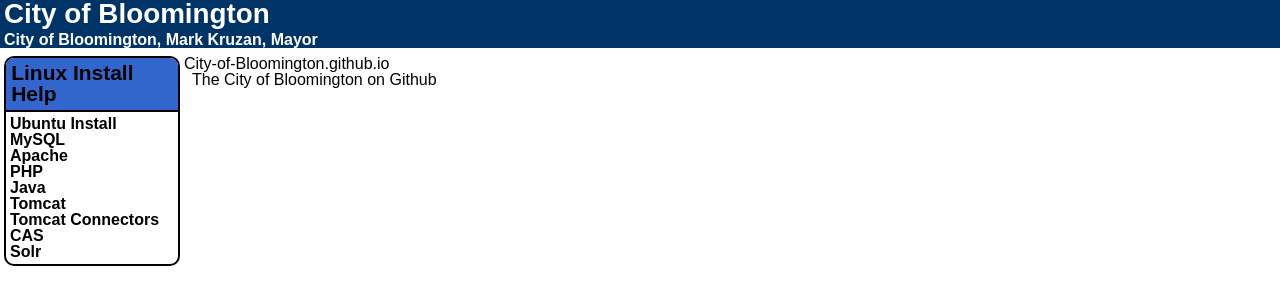
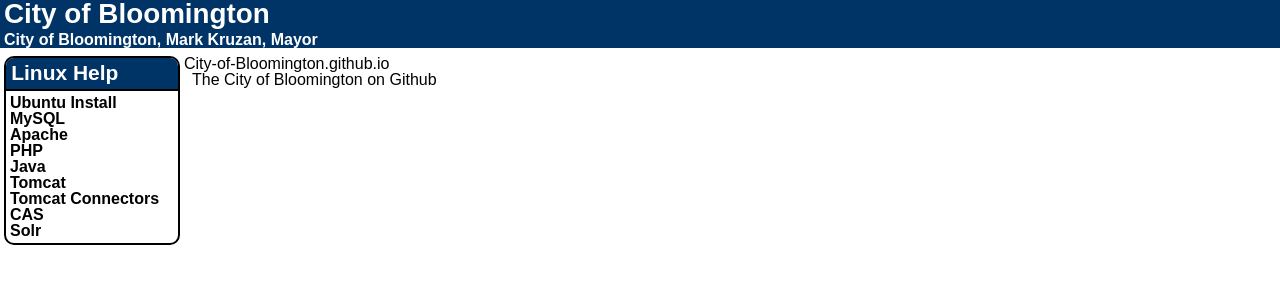
Before and after one commit to City-of-Bloomington/City-of-Bloomington.github.io, a Jekyll site: the page built from index.md, in a window 1280 px wide. Shown: the top 305 px of the page. Built offline with Jekyll 4.4.1, drawn with Linux system fonts in a browser that asks for light colours; Markdown is read by kramdown in place of the engine named in the settings.

Commit message:
Updated nav links

```diff
--- a/_includes/navLinuxInstallHelp.html
+++ b/_includes/navLinuxInstallHelp.html
@@ -1,6 +1,5 @@
 <div>
-	<h2><a href="{{site.baseurl}}/LinuxInstallHelp">Linux Install Help</a>
-	</h2>
+	<h2><a href="{{site.baseurl}}/LinuxInstallHelp">Linux Help</a></h2>
 	<ul><li><a href="{{site.baseurl}}/LinuxInstallHelp/Ubuntu-Installation.html">Ubuntu Install</a></li>
 		<li><a href="{{site.baseurl}}/LinuxInstallHelp/MySQL.html">MySQL</a></li>
 		<li><a href="{{site.baseurl}}/LinuxInstallHelp/Apache.html">Apache</a></li>
--- a/css/screen.css
+++ b/css/screen.css
@@ -48,9 +48,10 @@ header div { margin:4px; }
 	overflow:hidden;
 }
 #panel-one h2 {
-	background-color:#36c; color:#fff;
+	background-color:#036; color:#fff;
 	border-bottom:2px solid #000;
 	margin:0; padding:.25em;
 }
+#panel-one h2 a { color:#fff; }
 #panel-one ul { margin:.25em; padding:0; }
 #panel-one a { font-weight:bold; color:#000; }
```
